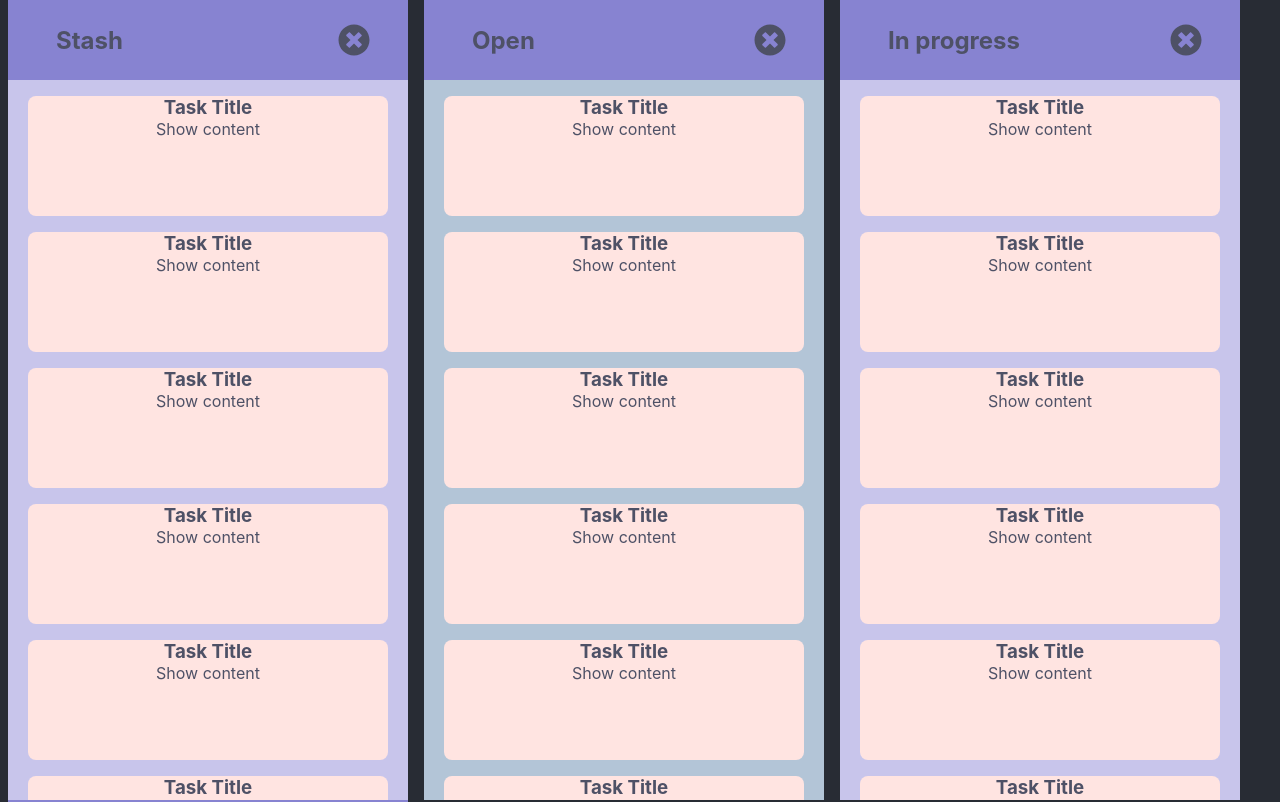
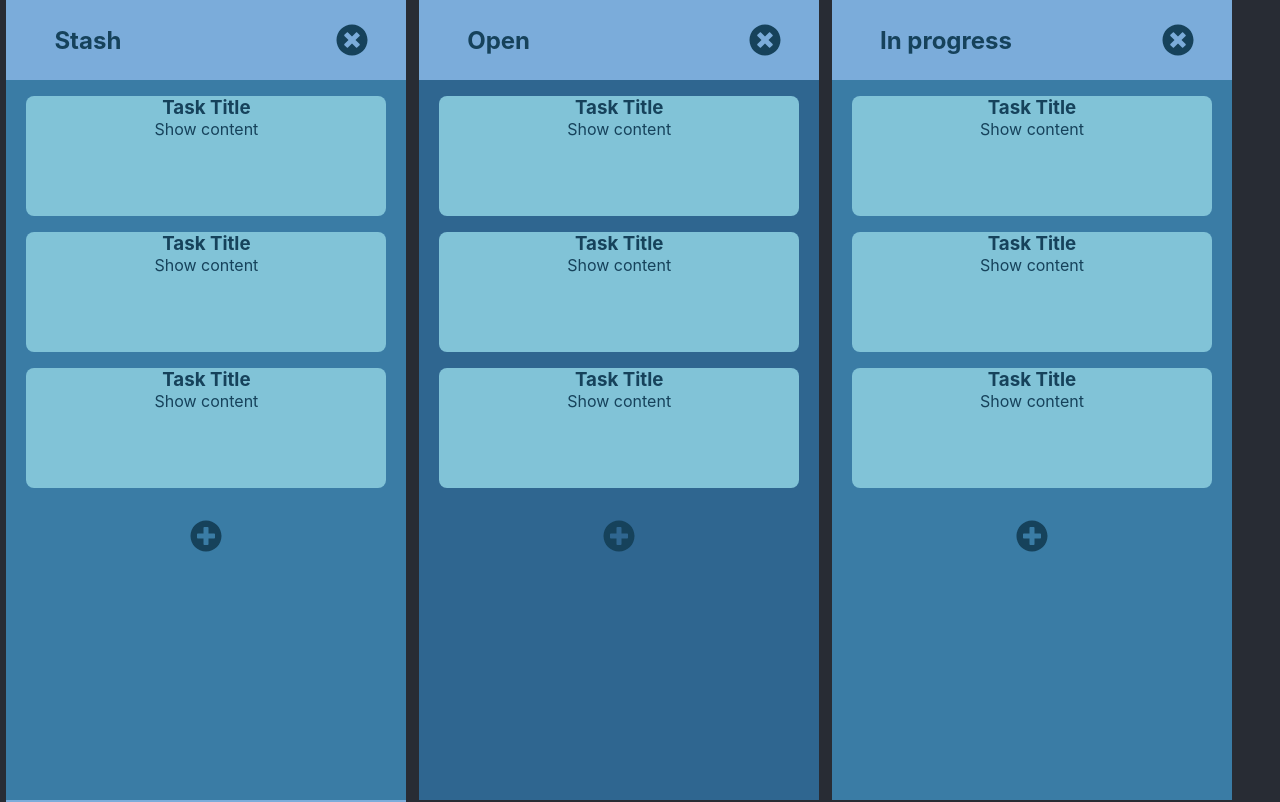
Before and after one commit to mrampazz/kanban-organiser, a React (Create React App) app: page / in a window 1280 px wide. Shown: the top 802 px of the page. Built offline with nearby package versions, Linux system fonts and the light colour scheme.

Commit message:
Fixed some colors, added buttons

```diff
--- a/src/assets/Column.css
+++ b/src/assets/Column.css
@@ -3,10 +3,10 @@
     height: 800px;
     width: 400px;
     float: left;
-    margin-left: .5em;
-    margin-right: .5em;
-    overflow-y: scroll;
+    margin-left: .4em;
+    margin-right: .4em;
     flex-shrink: 0;
+    overflow-y: auto;
 }
 
 .column-header {
@@ -32,17 +32,24 @@
     color: #A30006;
 }
 
-
-
 .column-content {
     margin-top: 80px;
     min-height: 720px;
-    height: ;
+    height: auto;
     width: 100%;
-    border-bottom-left-radius: 8px;
-    border-bottom-right-radius: 8px;
     display: flex;
     flex-direction: column;
     justify-content: flex-start;
     align-items: center;
+    overflow-y: auto;
 }
+
+.add-button {
+    transition: color .2s ease-in-out;
+    cursor: pointer;
+    margin-top: 1em;
+}
+
+.add-button:hover {
+    color: #37D07B;
+}
--- a/src/assets/Std.css
+++ b/src/assets/Std.css
@@ -1,23 +1,23 @@
 .text-color {
-    color: #4e5166;
+    color: #16425b;
 }
 
 .content-bg1 {
-    background: #b3c5d7;
+    background: #2f6690;
 }
 
 .content-bg2 {
-    background: #c8c5eb;
+    background: #3a7ca5;
 }
 
 .app-bg {
-    background: #e3d8f1;
+    background: #d9dcd6;
 }
 
 .header-bg {
-    background: #8783d1;
+    background: #7bacda;
 }
 
 .task-bg {
-    background: #FFE4E1;
+    background: #81c3d7;
 }
--- a/src/components/Column.js
+++ b/src/components/Column.js
@@ -2,7 +2,7 @@
 import React from 'react';
 import Task from './Task';
 import { FontAwesomeIcon } from '@fortawesome/react-fontawesome'
-import { faTimesCircle } from '@fortawesome/free-solid-svg-icons'
+import { faTimesCircle, faPlusCircle } from '@fortawesome/free-solid-svg-icons'
 import '../assets/Column.css';
 import '../assets/Std.css';
 
@@ -24,12 +24,7 @@ class Column extends React.Component {
                     <Task />
                     <Task />
                     <Task />
-                    <Task />
-                    <Task />
-                    <Task />
-                    <Task />
-                    <Task />
-                    <Task />
+                    <FontAwesomeIcon className="add-button" icon={faPlusCircle} size="2x"></FontAwesomeIcon>
                 </div>
             </div>
         );
```
Also changed, not shown: src/components/Columns.js (deleted, +0 -15 lines).
